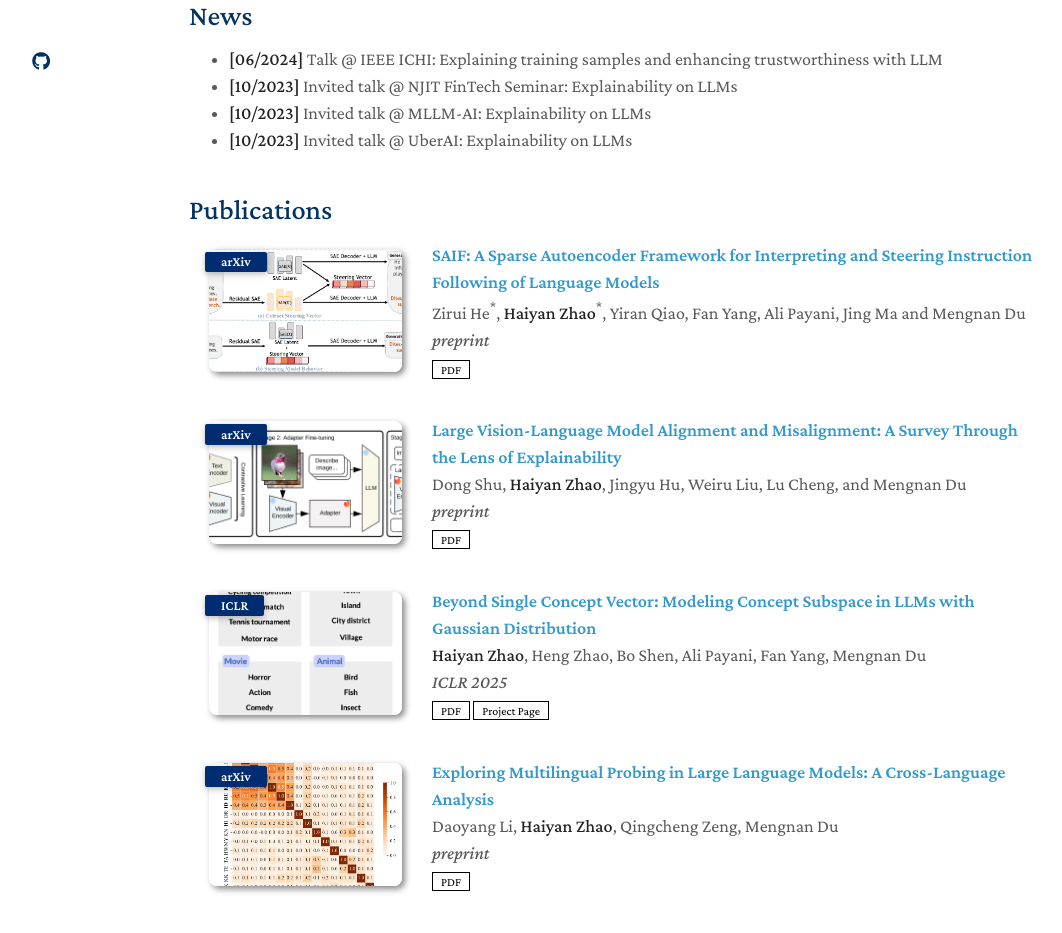
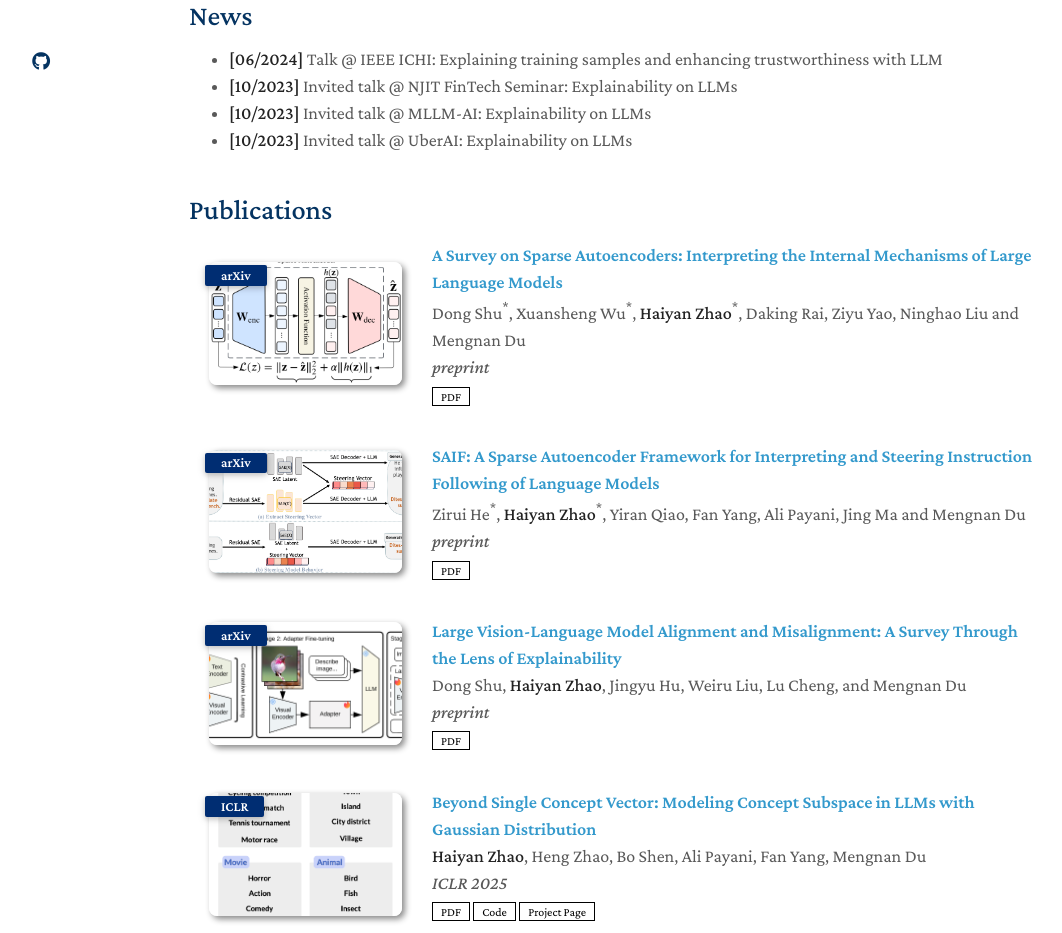
Before and after one commit to hy-zhao23/hy-zhao23.github.io, a Jekyll site: the page built from index.md, in a window 1280 px wide and 1400 px high. Shown: the part 341-1274 px from the top of the window, without its empty margins (163-1225 px from the left). Built offline with Jekyll 4.4.1, drawn with Linux system fonts in a browser that asks for light colours; nearby versions of some CDN libraries; a style sheet for code colours, icons or effects is not loaded; our own code applies the rules of GitHub Pages for plain Markdown files.

Commit message:
update a new paper

```diff
--- a/_data/publications.yml
+++ b/_data/publications.yml
@@ -10,6 +10,13 @@ main:
   #   bibtex: https://bib.yliu.me/MICCAI23.txt
   #   image: ./assets/img/teaser_example_2.png
   #   notes: Early Accept
+
+  - title: "A Survey on Sparse Autoencoders: Interpreting the Internal Mechanisms of Large Language Models"
+    authors: Dong Shu<sup>*</sup>, Xuansheng Wu<sup>*</sup>, <strong>Haiyan Zhao</strong><sup>*</sup>, Daking Rai, Ziyu Yao, Ninghao Liu and Mengnan Du
+    conference_short: arXiv
+    conference: preprint
+    pdf: https://arxiv.org/abs/2503.05613
+    image: ./assets/img/paper/sae_survey.png
 
   - title: "SAIF: A Sparse Autoencoder Framework for Interpreting and Steering Instruction Following of Language Models"
     authors: Zirui He<sup>*</sup>, <strong>Haiyan Zhao</strong><sup>*</sup>, Yiran Qiao, Fan Yang, Ali Payani, Jing Ma and Mengnan Du
@@ -32,6 +39,7 @@ main:
     pdf: https://arxiv.org/abs/2410.00153
     image: ./assets/img/paper/subspace.png
     page: /projects/gcs/
+    code: https://github.com/hy-zhao23/GCS
 
   - title: "Exploring Multilingual Probing in Large Language Models: A Cross-Language Analysis"
     authors: Daoyang Li, <strong>Haiyan Zhao</strong>, Qingcheng Zeng, Mengnan Du
@@ -66,7 +74,7 @@ main:
     authors: Zirui He, Huiqi Deng, <strong>Haiyan Zhao</strong>, Ninghao Liu, Mengnan Du
     conference_short: COLING
     conference: COLING 2024
-    pdf: https://aclanthology.org/2024.findings-acl.108/
+    pdf: https://aclanthology.org/2024.lrec-main.991.pdf
     image: ./assets/img/paper/shortcut_zr.png
     code: https://github.com/ZiruiHE99/sle
 
```
Also changed, not shown: _projects/gcs.md (+2 -0 lines), assets/img/paper/sae_survey.png (added).
